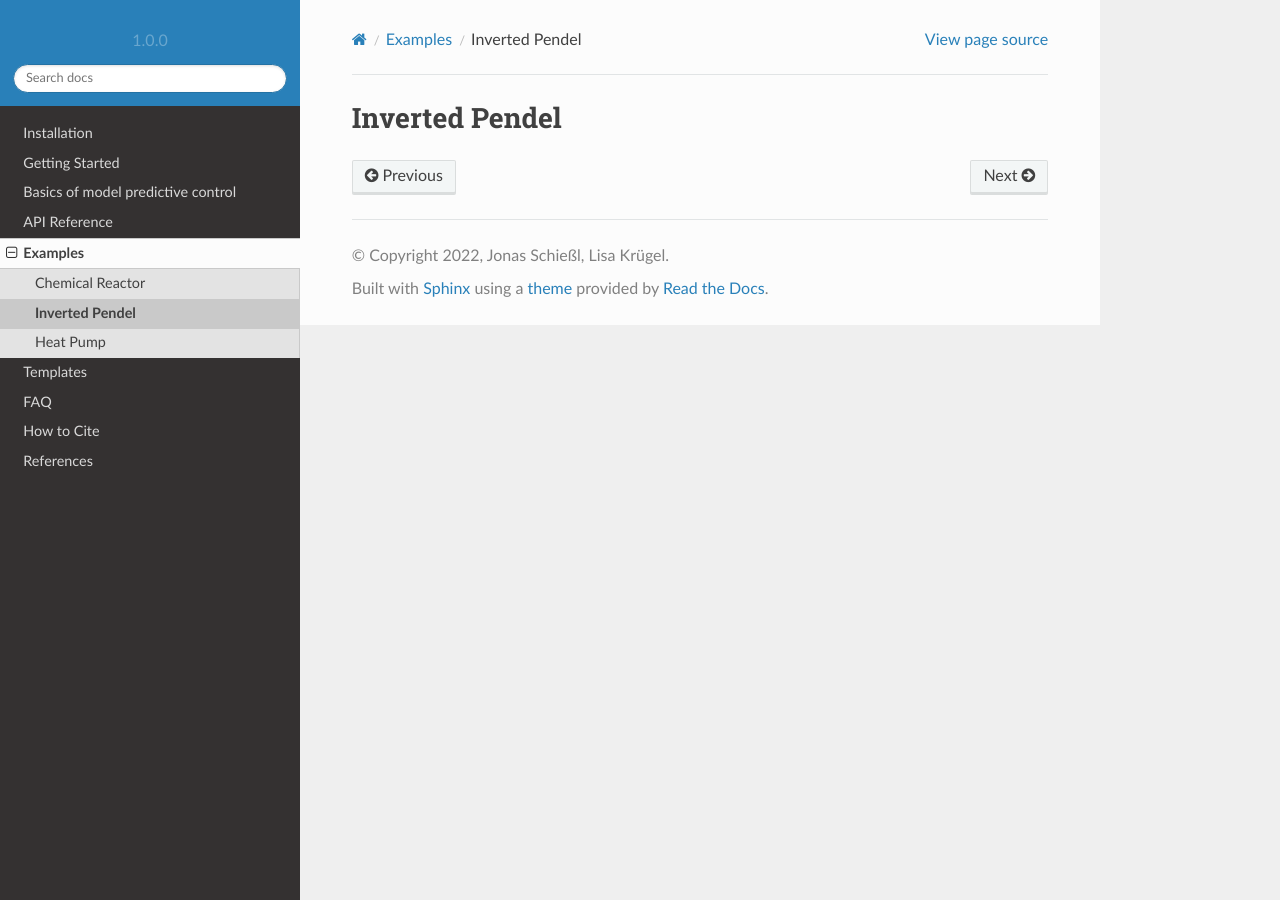
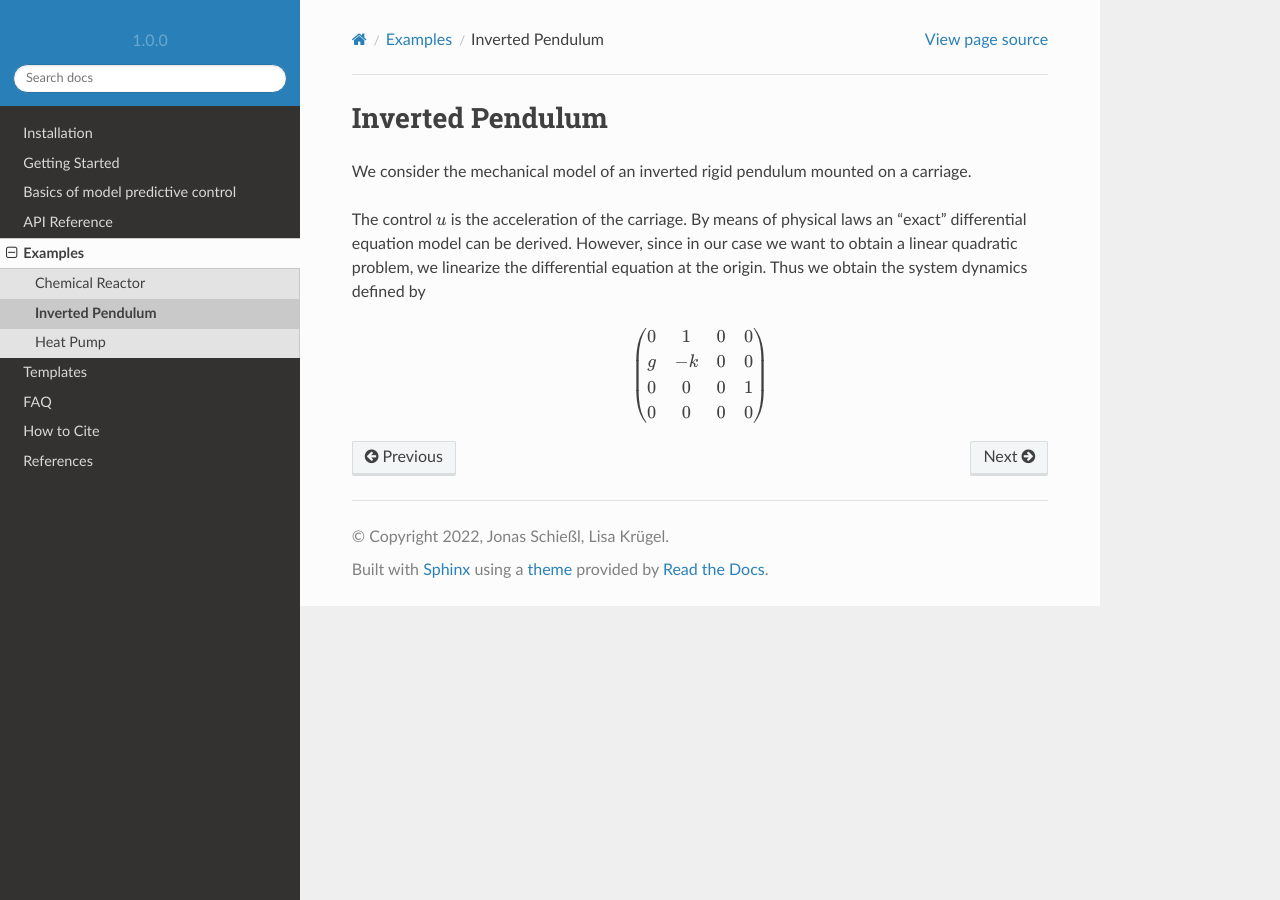
Before and after one commit to nMPyC/nmpyc, a Sphinx documentation site: the page built from docs/source/example/pendel.rst, in a window 1280 px wide. Built offline with Sphinx 7.4.7 and the Read the Docs theme 2.0.0, drawn with Linux system fonts in a browser that asks for light colours.

Commit message:
Update pendel.rst

```diff
--- a/docs/source/example/pendel.rst
+++ b/docs/source/example/pendel.rst
@@ -1,2 +1,19 @@
-Inverted Pendel
-================
+Inverted Pendulum
+==================
+
+We consider the mechanical model of an inverted rigid pendulum mounted on a carriage.
+
+The control :math:`u` is the acceleration of the carriage.
+By means of physical laws an "exact" differential equation model can be derived.
+However, since in our case we want to obtain a linear quadratic problem,
+we linearize the differential equation at the origin.
+Thus we obtain the system dynamics defined by
+
+.. math::
+
+   \left(\begin{array}{cccc}
+      0 & 1 & 0 & 0 \\
+      g & -k & 0 & 0 \\
+      0 & 0 & 0 & 1 \\
+      0 & 0 & 0 & 0
+   \end{array}\right)
```
